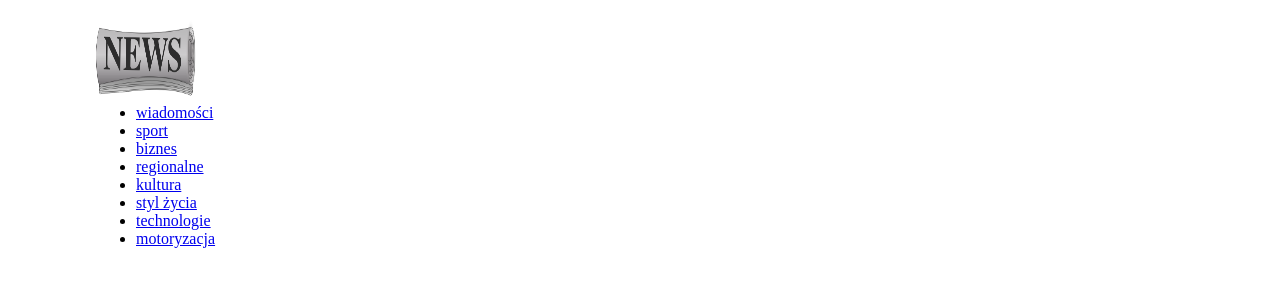
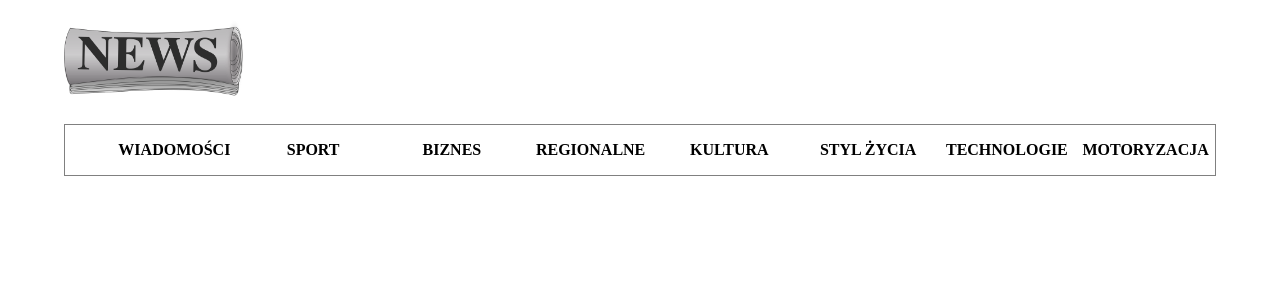
Before and after one commit to SebastianJadczak/NewspaperDjango, a Django app: page / in a window 1280 px wide. Shown: the top 300 px of the page. Run offline with Django 3.2, Linux system fonts and the light colour scheme.

Commit message:
add menu style css

```diff
--- a/static/styles.css
+++ b/static/styles.css
@@ -1,18 +1,49 @@
+
+/* stylizacja całej strony */
 div.wrap{
 margin:0 auto;
-max-width:85vw;
+max-width:90vw;
+}
+
+/* Górne menu */
+div.wrap div.nav_top{
+display:flex;
+flex-direction:row;
 }
 
 div.nav_top div.logo{
-width:20vw;
-height:10vh;
-}
-
-img.logo{
-width:100px;
+width:200px;
 height:100px;
 }
 
-p{
-color:red;
+div.nav_top div.logo img.logo{
+width:180px;
+height:100px;
 }
+
+/* Dolne menu */
+
+div.wrap div.nav_bottom nav ul{
+display:flex;
+flex-direction:row;
+list-style:none;
+justify-content:space-between;
+border:1px solid grey;
+height:50px;
+line-height:50px;
+}
+
+div.wrap div.nav_bottom nav ul li{
+width:100%;
+}
+
+div.wrap div.nav_bottom nav ul li a{
+width:100%;
+height:100%;
+display:block;
+text-decoration:none;
+color:black;
+font-weight:bold;
+text-transform: uppercase;
+text-align:center;
+}
```
